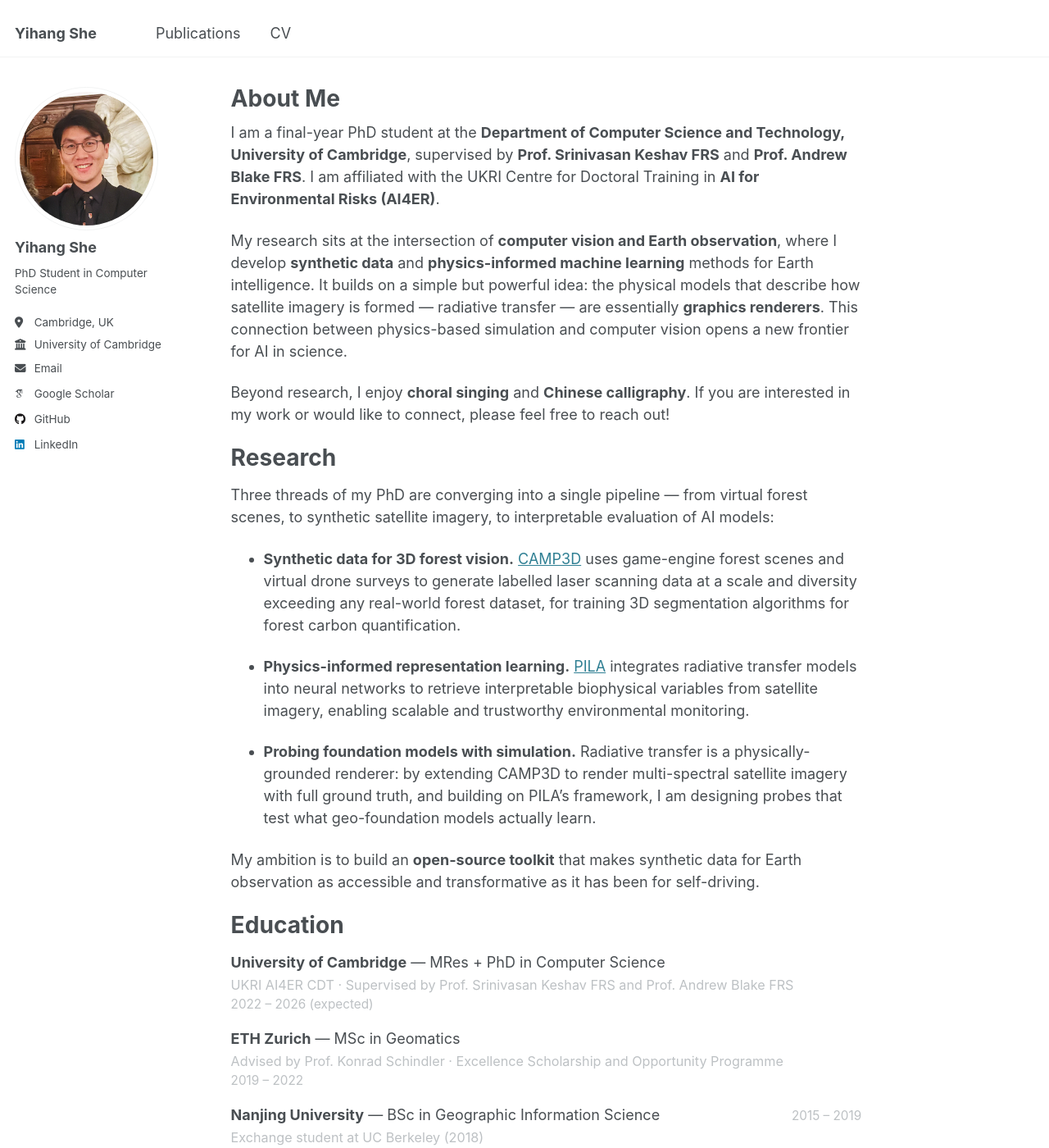
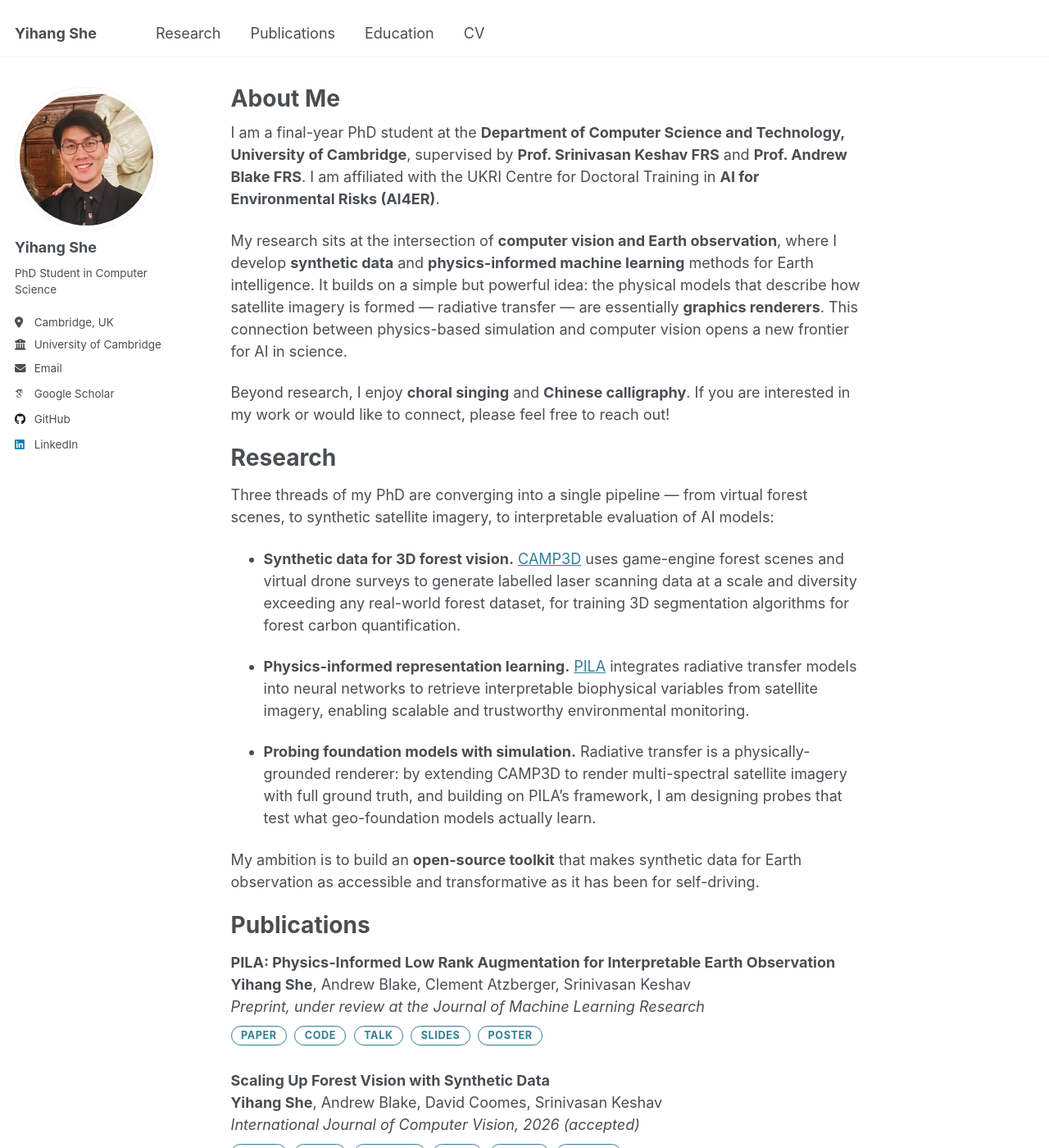
Before and after one commit to yihshe/yihshe.github.io, a Jekyll site: the page built from _pages/about.md, in a window 1280 px wide and 1400 px high. Shown: the whole window at 82% size. Built offline with Jekyll 4.4.1, drawn with Linux system fonts in a browser that asks for light colours; some web fonts are replaced; some of the changed text lies outside the part shown.

Commit message:
website updated

```diff
--- a/_pages/about.md
+++ b/_pages/about.md
@@ -28,28 +28,7 @@ Three threads of my PhD are converging into a single pipeline — from virtual f
 
 My ambition is to build an **open-source toolkit** that makes synthetic data for Earth observation as accessible and transformative as it has been for self-driving.
 
-Education
-======
-
-<div class="entry-row">
-  <div class="entry-main"><strong>University of Cambridge</strong> — MRes + PhD in Computer Science<br/>
-  <span class="entry-sub">UKRI AI4ER CDT · Supervised by Prof. Srinivasan Keshav FRS and Prof. Andrew Blake FRS</span></div>
-  <span class="entry-date">2022 – 2026 (expected)</span>
-</div>
-
-<div class="entry-row">
-  <div class="entry-main"><strong>ETH Zurich</strong> — MSc in Geomatics<br/>
-  <span class="entry-sub">Advised by Prof. Konrad Schindler · Excellence Scholarship and Opportunity Programme</span></div>
-  <span class="entry-date">2019 – 2022</span>
-</div>
-
-<div class="entry-row">
-  <div class="entry-main"><strong>Nanjing University</strong> — BSc in Geographic Information Science<br/>
-  <span class="entry-sub">Exchange student at UC Berkeley (2018)</span></div>
-  <span class="entry-date">2015 – 2019</span>
-</div>
-
-Selected Publications
+Publications
 ======
 
 <div class="pub-entry">
@@ -123,4 +102,31 @@ Riccardo de Lutio, <strong>Yihang She</strong>, Stefano D'Aronco, Stefania Russo
 </div>
 -->
 
-You can also find the full list of my publications on [Google Scholar](https://scholar.google.com/citations?user=MHWgmoIAAAAJ&hl=en).
+You can find the full list of my publications on [Google Scholar](https://scholar.google.com/citations?user=MHWgmoIAAAAJ&hl=en).
+
+Education
+======
+
+<div class="entry-row">
+  <div class="entry-main">
+  <strong>University of Cambridge</strong><br/>
+  PhD in Computer Science<br/>
+  </div>
+  <span class="entry-date">2022 – 2026 (expected)</span>
+</div>
+
+<div class="entry-row">
+  <div class="entry-main">
+  <strong>ETH Zurich</strong><br/>
+  MSc in Geomatics · Recipient of the Excellence Scholarship<br/>
+  </div>
+  <span class="entry-date">2019 – 2022</span>
+</div>
+
+<div class="entry-row">
+  <div class="entry-main">
+  <strong>Nanjing University</strong><br/>
+  BSc in Geographic Information Science<br/>
+  </div>
+  <span class="entry-date">2015 – 2019</span>
+</div>
--- a/_sass/layout/_home.scss
+++ b/_sass/layout/_home.scss
@@ -2,31 +2,22 @@
    Homepage content blocks: education, publications, honors & awards
    ========================================================================== */
 
-/* A row with main text on the left and a date on the right */
+/* A row with an optional logo, main text on the left, and a date on the right */
 .entry-row {
   display: flex;
   justify-content: space-between;
-  align-items: baseline;
-  flex-wrap: wrap;
+  align-items: flex-start;
   column-gap: 1em;
-  margin-bottom: 0.9em;
+  margin-bottom: 1.2em;
 
   .entry-main {
     flex: 1 1 auto;
-    min-width: 60%;
   }
 
   .entry-date {
-    color: var(--global-text-color-light);
-    font-size: 0.85em;
+    flex-shrink: 0;
     white-space: nowrap;
   }
-}
-
-/* Secondary line under an entry (degree details, notes) */
-.entry-sub {
-  color: var(--global-text-color-light);
-  font-size: 0.9em;
 }
 
 /* A publication entry */
```
Also changed, not shown: _data/navigation.yml (+10 -2 lines).
